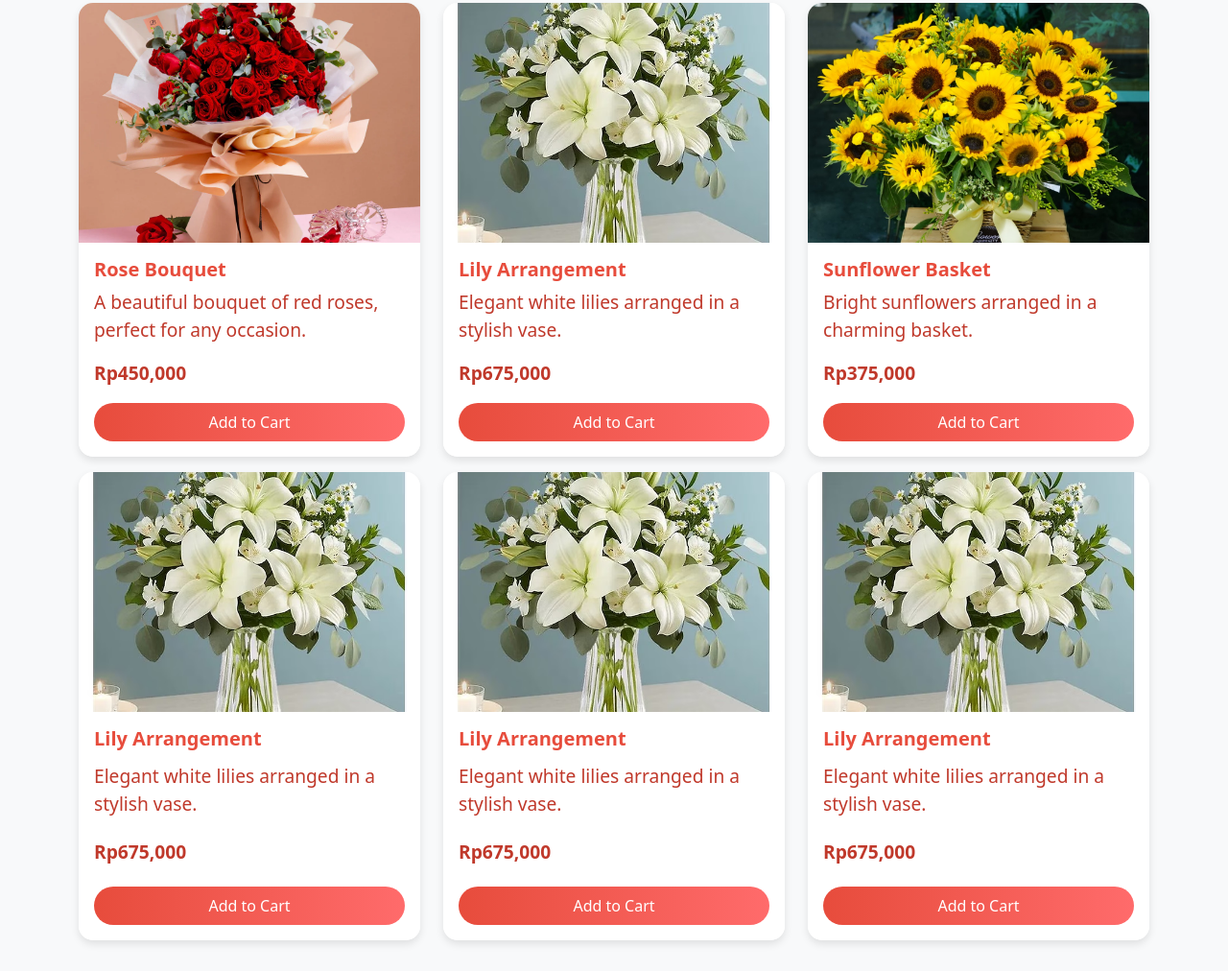
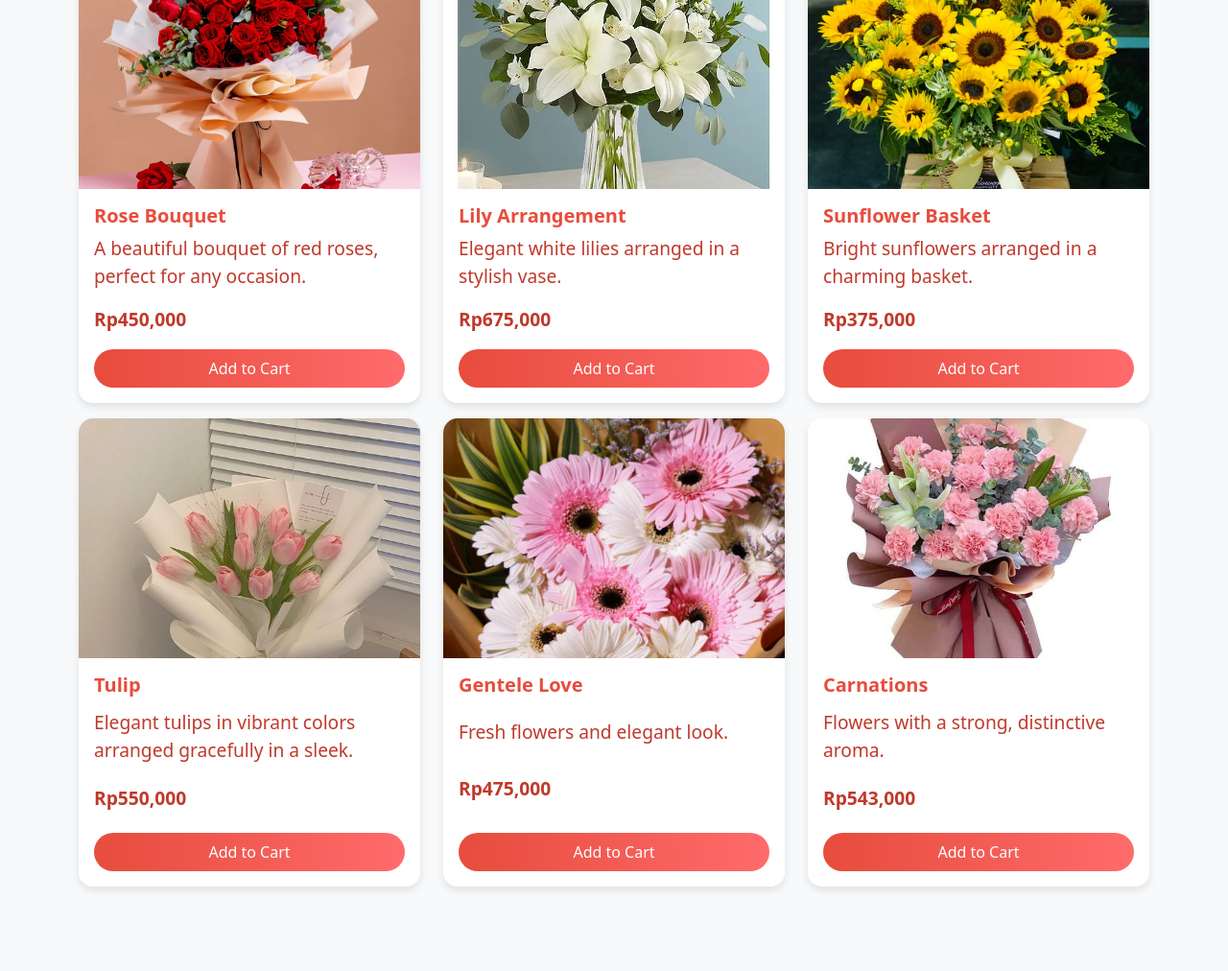
Before and after one commit to BellaAwaliah/floris, a plain HTML site: page index.html in a window 1280 px wide. Shown: the part 426-1438 px from the top of the page at 96% size. After the commit the page ends 1382 px from the top, so only its background shows below. Drawn offline with nearby package versions, Linux system fonts and the light colour scheme.

Commit message:
menambah gambar dan mengedit file html

```diff
--- a/index.html
+++ b/index.html
@@ -145,7 +145,7 @@
   </head>
   <body>
     <!-- Navbar -->
-    <nav class="navbar navbar-expand-lg navbar-light bg-light">
+    <nav class="navbar navbar-expand-lg navbar-light bg-light fixed-top">
       <div class="container">
         <a class="navbar-brand" href="index.html">Floris</a>
         <button class="navbar-toggler" type="button" data-bs-toggle="collapse" data-bs-target="#navbarNav" aria-controls="navbarNav" aria-expanded="false" aria-label="Toggle navigation">
@@ -218,38 +218,38 @@
           <div class="col-md-4">
             <p></p>
             <div class="card">
-              <img src="img/lily.avif" class="card-img-top" alt="Lily Arrangement" />
+              <img src="img/Tulip.jpg" class="card-img-top" alt="Tulip" />
               <div class="card-body">
-                <h5 class="card-title">Lily Arrangement</h5>
-                <p class="card-text">Elegant white lilies arranged in a stylish vase.</p>
-                <p class="card-text fw-bold">Rp675,000</p>
-                <button class="btn btn-primary add-to-cart" data-id="2" data-name="Lily Arrangement" data-price="675000">Add to Cart</button>
+                <h5 class="card-title">Tulip</h5>
+                <p class="card-text">Elegant tulips in vibrant colors arranged gracefully in a sleek.</p>
+                <p class="card-text fw-bold">Rp550,000</p>
+                <button class="btn btn-primary add-to-cart" data-id="4" data-name="Tulip" data-price="550000">Add to Cart</button>
               </div>
             </div>
           </div>
-          <!-- Product 5: Lily Arrangement -->
+          <!-- Product 5: Gentele Love -->
           <div class="col-md-4">
             <p></p>
             <div class="card">
-              <img src="img/lily.avif" class="card-img-top" alt="Lily Arrangement" />
+              <img src="img/gentele love.webp" class="card-img-top" alt="Lily Arrangement" />
               <div class="card-body">
-                <h5 class="card-title">Lily Arrangement</h5>
-                <p class="card-text">Elegant white lilies arranged in a stylish vase.</p>
-                <p class="card-text fw-bold">Rp675,000</p>
-                <button class="btn btn-primary add-to-cart" data-id="2" data-name="Lily Arrangement" data-price="675000">Add to Cart</button>
+                <h5 class="card-title">Gentele Love</h5>
+                <p class="card-text">Fresh flowers and elegant look.</p>
+                <p class="card-text fw-bold">Rp475,000</p>
+                <button class="btn btn-primary add-to-cart" data-id="5" data-name="Gentele Love" data-price="475000">Add to Cart</button>
               </div>
             </div>
           </div>
-          <!-- Product 6: Lily Arrangement -->
+          <!-- Product 6: Carnations -->
           <div class="col-md-4">
             <p></p>
             <div class="card">
-              <img src="img/lily.avif" class="card-img-top" alt="Lily Arrangement" />
+              <img src="img/carnations.jpg" class="card-img-top" alt="Carnations" />
               <div class="card-body">
-                <h5 class="card-title">Lily Arrangement</h5>
-                <p class="card-text">Elegant white lilies arranged in a stylish vase.</p>
-                <p class="card-text fw-bold">Rp675,000</p>
-                <button class="btn btn-primary add-to-cart" data-id="2" data-name="Lily Arrangement" data-price="675000">Add to Cart</button>
+                <h5 class="card-title">Carnations</h5>
+                <p class="card-text">Flowers with a strong, distinctive aroma.</p>
+                <p class="card-text fw-bold">Rp543,000</p>
+                <button class="btn btn-primary add-to-cart" data-id="2" data-name="Carnations" data-price="543000">Add to Cart</button>
               </div>
             </div>
           </div>
```
Also changed, not shown: about.html (+1 -1 lines), cart.html (+1 -1 lines), checkout.html (+1 -1 lines), img/Tulip.jpg (added), img/carnations.jpg (added), img/gentele love.webp (added).
